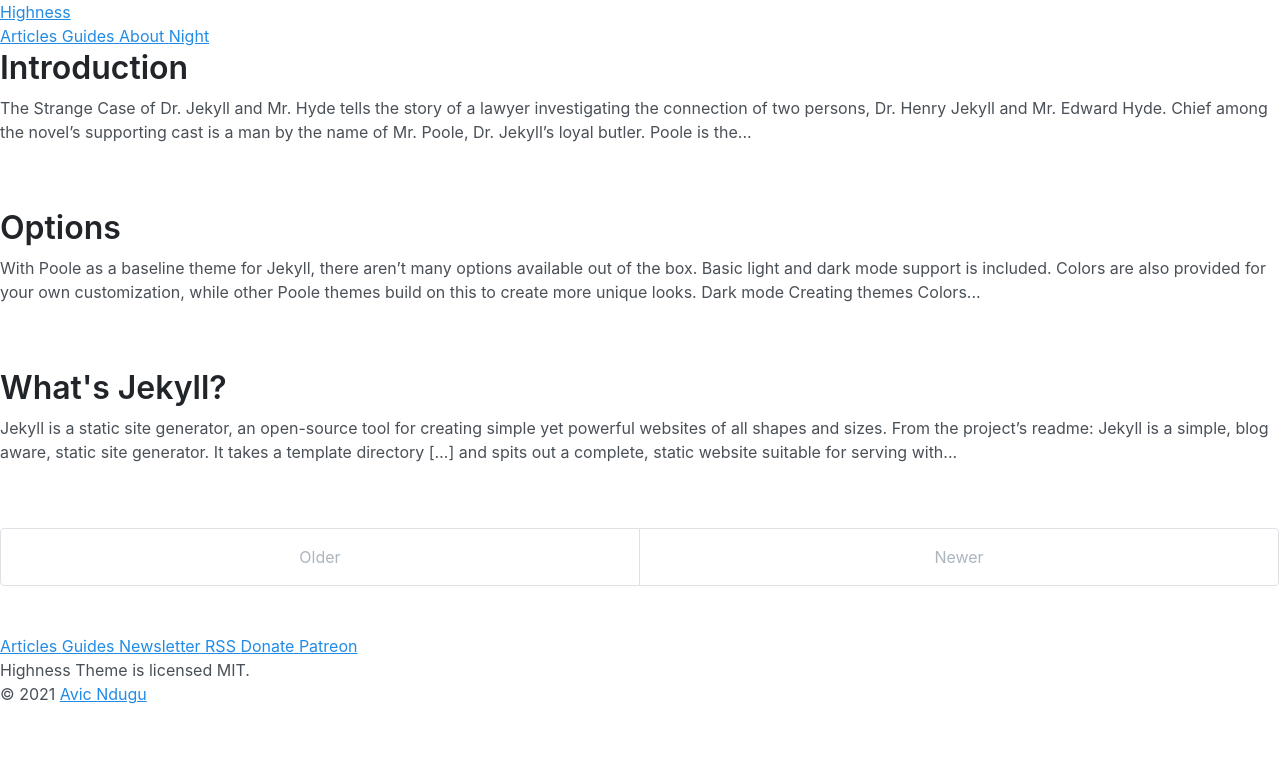
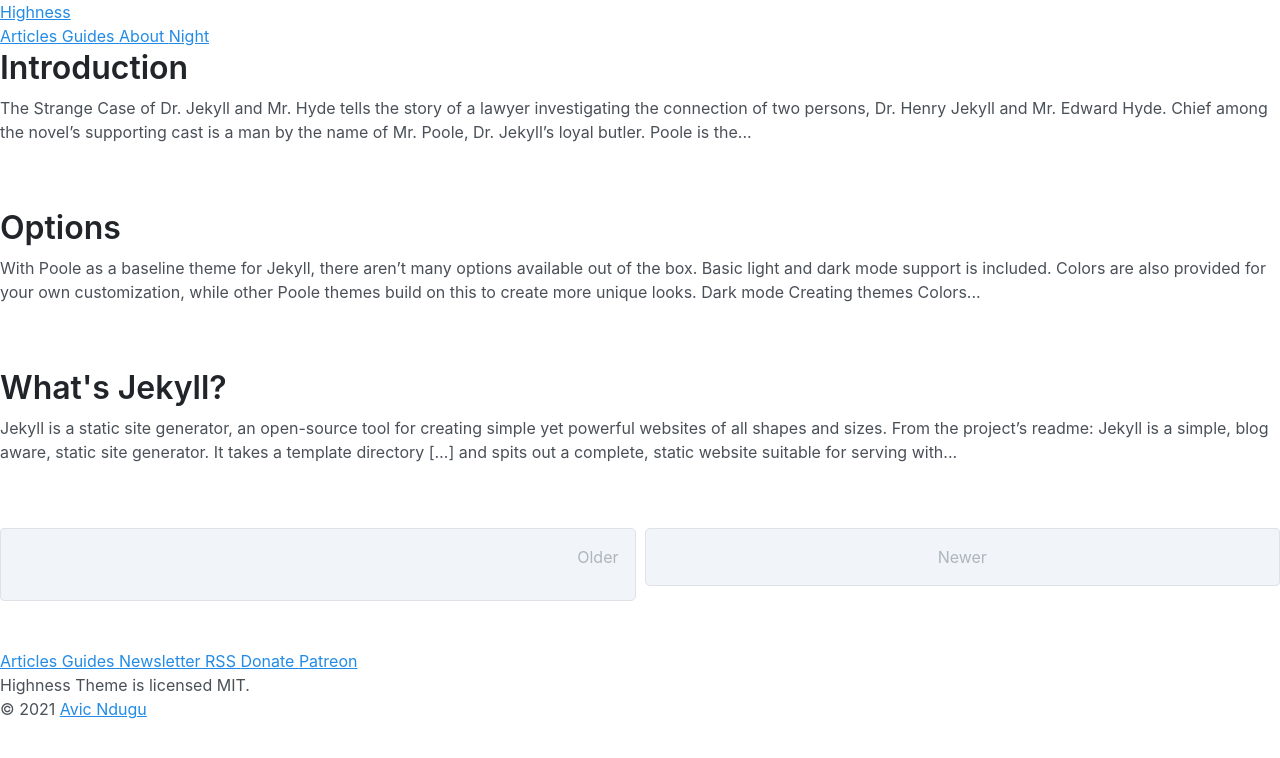
Before and after one commit to avicnotes/highness-theme, a Jekyll site: the page built from index.html, in a window 1280 px wide. Shown: the top 758 px of the page. Built offline with Jekyll 4.4.1, drawn with Linux system fonts in a browser that asks for light colours; the list of posts is cut into pages by our own code.

Commit message:
Update _pagination.scss

```diff
--- a/_sass/_pagination.scss
+++ b/_sass/_pagination.scss
@@ -2,6 +2,41 @@
 //
 // Super lightweight (HTML-wise) blog pagination. `span`s are provide for when
 // there are no more previous or next posts to show.
+
+.pagination {
+  color: #7a7a7a;
+  margin-top: 1rem;
+}
+
+.pagination-item {
+  background: #f1f4f8;
+  display: block;
+  margin-bottom: 15px;
+  padding: 15px;
+  border-radius: 5px;
+}
+
+a.pagination-item:hover {
+  background-color: #e1e6ed;
+}
+
+@media (min-width: 30em) {
+  .pagination {
+    display: flex;
+    flex-wrap: wrap;
+  }
+  .pagination-item:first-child {
+    margin-right: 10px;
+    flex: 1;
+    text-align: right;
+  }
+  .pagination-item:last-child {
+    margin-left: 10px;
+    flex: 1;
+  }
+}
+
+///////
 
 .pagination {
   display: flex;
```
